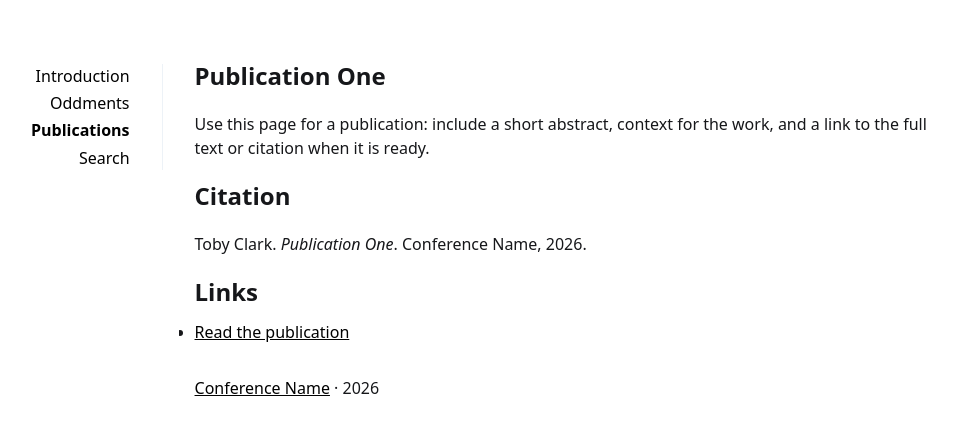
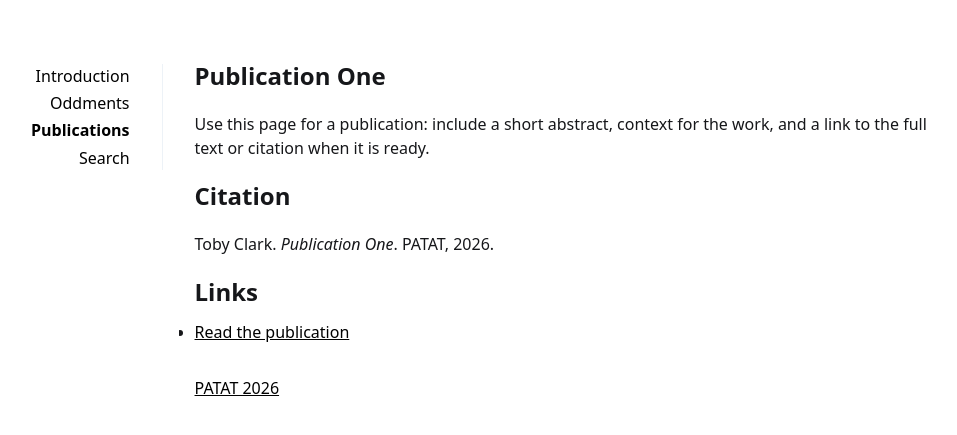
Before and after one commit to tobybenjaminclark/wiki, a Jekyll site: the page built from _publications/first-publication.md, in a window 1280 px wide. Shown: the top 435 px of the page, without its empty margins (161-1118 px from the left). Built offline with Jekyll 4.4.1, drawn with Linux system fonts in a browser that asks for light colours.

Commit message:
rename publication venue metadata to publisher

```diff
--- a/_layouts/entry.html
+++ b/_layouts/entry.html
@@ -7,12 +7,11 @@ layout: default
   {{ content }}
   {% if page.collection == "publications" %}
     <span class="meta">
-      {% if page.conference_url %}
-        <a href="{{ page.conference_url }}">{{ page.conference }}</a>
+      {% if page.publisher_url %}
+        <a href="{{ page.publisher_url }}">{{ page.publisher }} {{ page.date | date: "%Y" }}</a>
       {% else %}
-        {{ page.conference }}
+        {{ page.publisher }} {{ page.date | date: "%Y" }}
       {% endif %}
-      &middot; <time datetime="{{ page.date | date_to_xmlschema }}">{{ page.date | date: "%Y" }}</time>
     </span>
   {% elsif page.date %}
     <span class="meta"><time datetime="{{ page.date | date_to_xmlschema }}">{{ page.date | date: "%B %-d, %Y" }}</time></span>
--- a/_publications/first-publication.md
+++ b/_publications/first-publication.md
@@ -1,8 +1,8 @@
 ---
 title: Publication One
 date: 2026-05-26
-conference: Conference Name
-conference_url: https://example.com/conference
+publisher: PATAT
+publisher_url: https://example.com/patat
 description: A placeholder for a published article, paper, essay, or long-form piece.
 ---
 
@@ -10,7 +10,7 @@ Use this page for a publication: include a short abstract, context for the work,
 
 ## Citation
 
-Toby Clark. *Publication One*. Conference Name, 2026.
+Toby Clark. *Publication One*. PATAT, 2026.
 
 ## Links
 
--- a/_sass/_main.scss
+++ b/_sass/_main.scss
@@ -169,10 +169,6 @@ strong, b {
 	text-decoration: underline;
 }
 
-.publication-list .publication-venue time {
-	padding-left: 0;
-}
-
 .post ul, .project ul, .post ol  {
 	//list-style-position: inside;
 }
--- a/search.json
+++ b/search.json
@@ -8,7 +8,7 @@ layout: null
       "title": {{ post.title | jsonify }},
       "description": {{ post.description | default: post.excerpt | strip_html | strip_newlines | jsonify }},
       "url": {{ post.url | relative_url | jsonify }},
-      "conference": {{ post.conference | default: "" | jsonify }},
+      "publisher": {{ post.publisher | default: "" | jsonify }},
       "tags": {{ post.tags | join: ', ' | jsonify }}
     }{% unless forloop.last %},{% endunless %}
   {% endfor %}
```
Also changed, not shown: _pages/publications.md (+3 -4 lines), _pages/search.md (+1 -1 lines), _publications/second-publication.md (+3 -3 lines), README.md.
